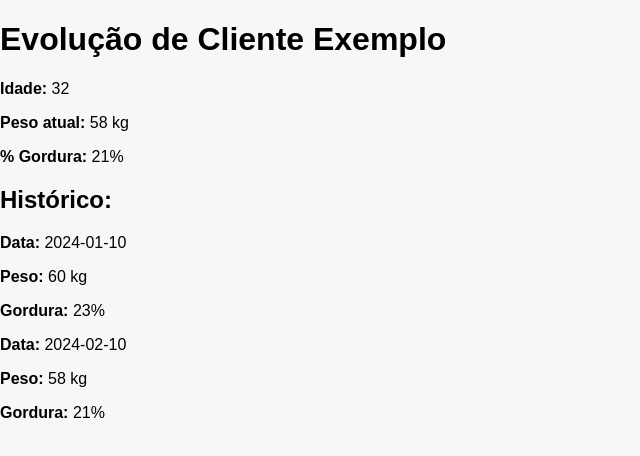
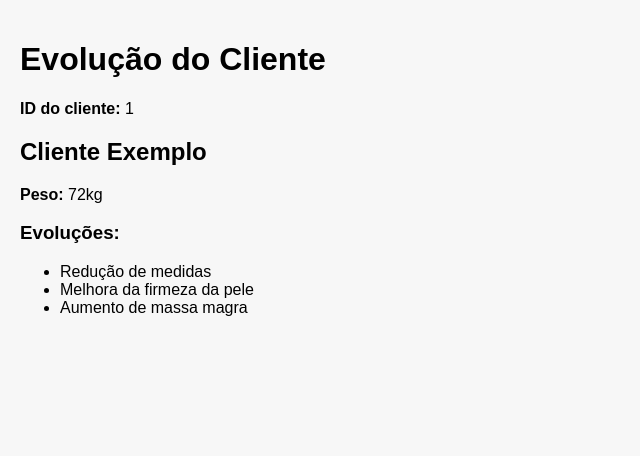
Before and after one commit to clinicglobal/clinicglobal-platform, a Next.js app: page /evolucao/1 in a window 1280 px wide. Shown: the top 456 px of the page, without its empty margins (0-640 px from the left). Built offline with nearby package versions, Linux system fonts and the light colour scheme.

Commit message:
Update page.jsx
Signed-off-by: clinicglobal <clinicglobalbd@gmail.com>

```diff
--- a/app/evolucao/[id]/page.jsx
+++ b/app/evolucao/[id]/page.jsx
@@ -2,7 +2,11 @@
 
 import { useState, useEffect } from "react";
 
-// Evita necessidade de generateStaticParams no Netlify
+// Impede falha no build do Netlify para rotas dinâmicas
+export function generateStaticParams() {
+  return [];
+}
+
 export const dynamic = "force-dynamic";
 
 export default function EvolucaoPage({ params }) {
@@ -15,67 +19,47 @@ export default function EvolucaoPage({ params }) {
     const buscarDados = async () => {
       setLoading(true);
 
-      // MOCK — Depois vai substituir pelo Supabase
+      // MOCK TEMPORÁRIO – depois colocamos API real
       const clienteMock = {
         id,
         nome: "Cliente Exemplo",
-        idade: 32,
-        peso: 58,
-        gordura: "21%",
+        peso: "72kg",
         evolucao: [
-          { data: "2024-01-10", peso: 60, gordura: "23%" },
-          { data: "2024-02-10", peso: 58, gordura: "21%" },
+          "Redução de medidas",
+          "Melhora da firmeza da pele",
+          "Aumento de massa magra",
         ],
       };
 
       setTimeout(() => {
         setDadosCliente(clienteMock);
         setLoading(false);
-      }, 800);
+      }, 600);
     };
 
     buscarDados();
   }, [id]);
 
-  if (loading) {
-    return (
-      <div className="p-6 text-center text-lg font-medium">
-        Carregando dados...
-      </div>
-    );
-  }
+  return (
+    <div style={{ padding: "20px" }}>
+      <h1>Evolução do Cliente</h1>
+      <p><b>ID do cliente:</b> {id}</p>
 
-  if (!dadosCliente) {
-    return (
-      <div className="p-6 text-center text-lg font-medium">
-        Nenhum dado encontrado.
-      </div>
-    );
-  }
+      {loading && <p>Carregando dados...</p>}
 
-  return (
-    <div className="p-6">
-      <h1 className="text-2xl font-bold mb-4">
-        Evolução de {dadosCliente.nome}
-      </h1>
+      {!loading && dadosCliente && (
+        <div>
+          <h2>{dadosCliente.nome}</h2>
+          <p><b>Peso:</b> {dadosCliente.peso}</p>
 
-      <div className="bg-white shadow p-4 rounded-md mb-6">
-        <p><strong>Idade:</strong> {dadosCliente.idade}</p>
-        <p><strong>Peso atual:</strong> {dadosCliente.peso} kg</p>
-        <p><strong>% Gordura:</strong> {dadosCliente.gordura}</p>
-      </div>
-
-      <h2 className="text-xl font-semibold mb-2">Histórico:</h2>
-
-      <div className="bg-white shadow p-4 rounded-md">
-        {dadosCliente.evolucao.map((evo, index) => (
-          <div key={index} className="border-b py-2">
-            <p><strong>Data:</strong> {evo.data}</p>
-            <p><strong>Peso:</strong> {evo.peso} kg</p>
-            <p><strong>Gordura:</strong> {evo.gordura}</p>
-          </div>
-        ))}
-      </div>
+          <h3>Evoluções:</h3>
+          <ul>
+            {dadosCliente.evolucao.map((item, index) => (
+              <li key={index}>{item}</li>
+            ))}
+          </ul>
+        </div>
+      )}
     </div>
   );
 }
```
